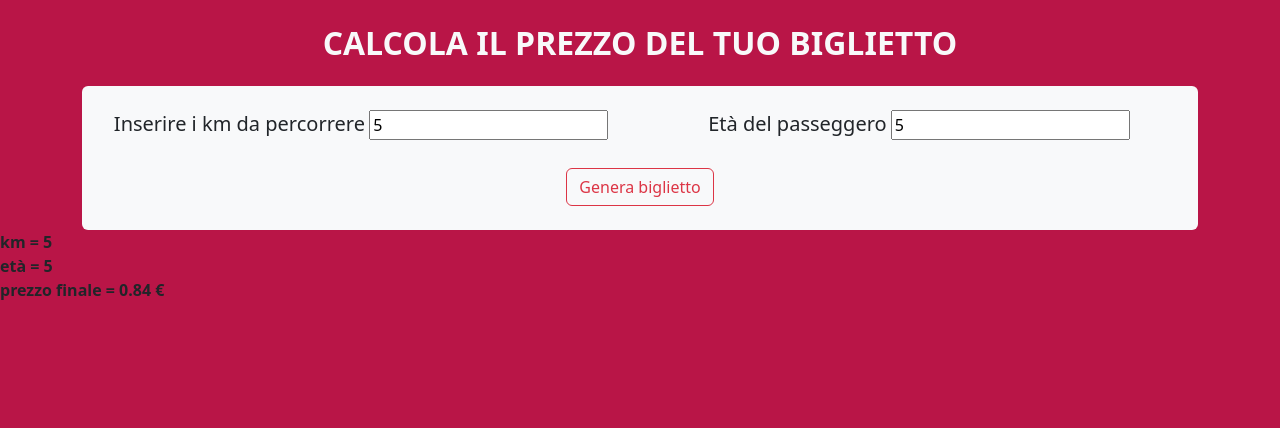
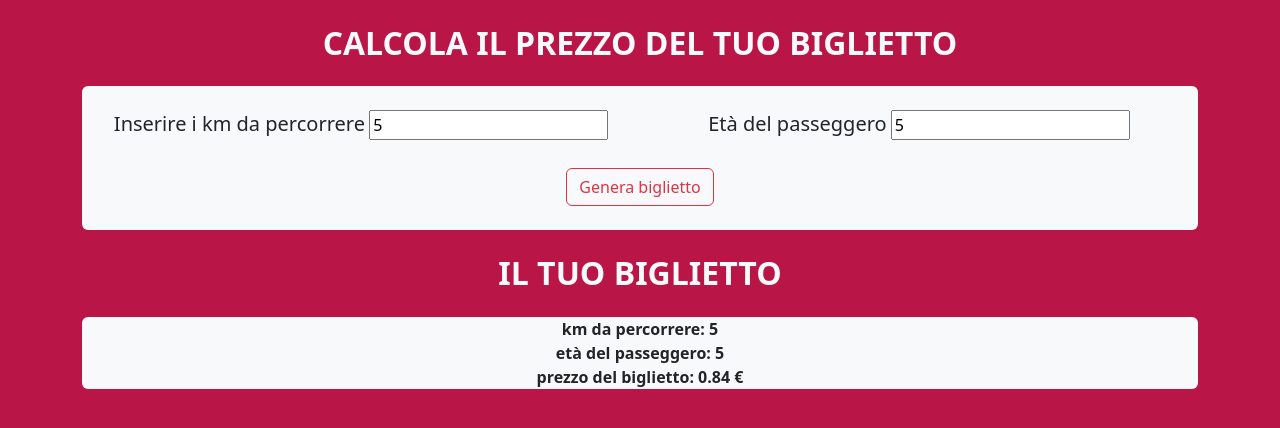
Before and after one commit to defendimattia/js-biglietto-treno-form, a plain HTML site: page index.html in a window 1280 px wide. Both pictures are taken after typing "5", "5" into the empty fields and a click on the input "Genera biglietto". Drawn offline with nearby package versions, Linux system fonts and the light colour scheme.

Commit message:
add: ticket container + hide

```diff
--- a/index.html
+++ b/index.html
@@ -15,8 +15,9 @@
 <body>
 
     <div class="container">
+
         <h2 class="fw-bold text-light my-4 text-center">CALCOLA IL PREZZO DEL TUO BIGLIETTO</h2>
-
+        <!-- input container -->
         <div class="container bg-light rounded text-center py-4">
             <form action="">
                 <div class="row">
@@ -25,35 +26,39 @@
                         <label for="inputKm">
                             <h5>Inserire i km da percorrere</h5>
                         </label>
-                        <input type="number" id="inputKm">
+                        <input placeholder="KM" type="number" id="inputKm">
                     </div>
                     <div class="col-sm">
                         <!-- age input -->
                         <label for="inputAge">
                             <h5>Età del passeggero</h5>
                         </label>
-                        <input type="number" id="inputAge">
+                        <input placeholder="Anni" type="number" id="inputAge">
                     </div>
                 </div>
                 <div class="container d-flex justify-content-center mt-4">
                     <!-- submit button -->
                     <input class="btn btn-outline-danger" type="submit" value="Genera biglietto">
                 </div>
-
             </form>
         </div>
 
-
-
+        <!-- result container -->
+        <div class="container px-0 d-none" id="ticket-container">
+            <h2 class="fw-bold text-light my-4 text-center">IL TUO BIGLIETTO</h2>
+            <div class="container bg-light my-4 text-center rounded">
+                <div>
+                    <strong id="kmOutput">km da percorrere: </strong><br>
+                    <strong id="ageOutput">età del passeggero: </strong><br>
+                    <strong id="priceOutput">prezzo del biglietto: </strong><br>
+                </div>
+            </div>
+        </div>
     </div>
 
 
 
-    <div>
-        <strong id="kmOutput"></strong><br>
-        <strong id="ageOutput"></strong><br>
-        <strong id="priceOutput"></strong><br>
-    </div>
+
 
     <script src="js/main.js"></script>
 </body>
--- a/js/main.js
+++ b/js/main.js
@@ -5,12 +5,16 @@ const form = document.querySelector("form")
 const elementKmOutput = document.getElementById("kmOutput")
 const elementAgeOutput = document.getElementById("ageOutput")
 const elementPriceOutput = document.getElementById("priceOutput")
+const elementTicketContainer = document.getElementById("ticket-container")
 
 
 // submit
 form.addEventListener("submit", (event) => {
 
     event.preventDefault()
+
+    elementTicketContainer.classList.remove("d-none")
+
     let valInputKm = parseInt(elementInputKm.value)
     let valInputAge = parseInt(elementInputAge.value)
 
@@ -32,9 +36,9 @@ form.addEventListener("submit", (event) => {
     // - il prezzo deve essere printato in forma umana (massimo 2 decimali)
     const finalPrice = (ticketPrice - Discount).toFixed(2)
 
-    elementKmOutput.innerHTML = "km = " + valInputKm
-    elementAgeOutput.innerHTML = "età = " + valInputAge
-    elementPriceOutput.innerHTML = "prezzo finale = " + finalPrice + " €"
+    elementKmOutput.innerHTML += valInputKm
+    elementAgeOutput.innerHTML += valInputAge
+    elementPriceOutput.innerHTML += finalPrice + " €"
 
 
 })
```
